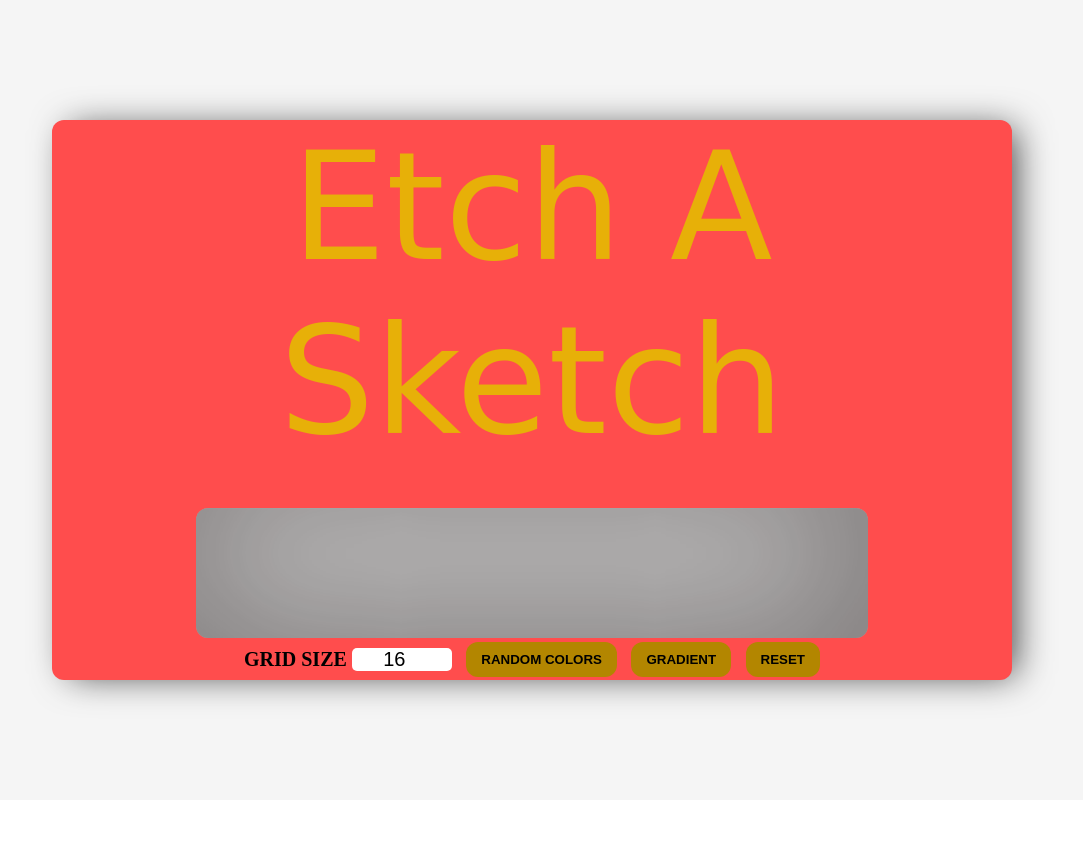
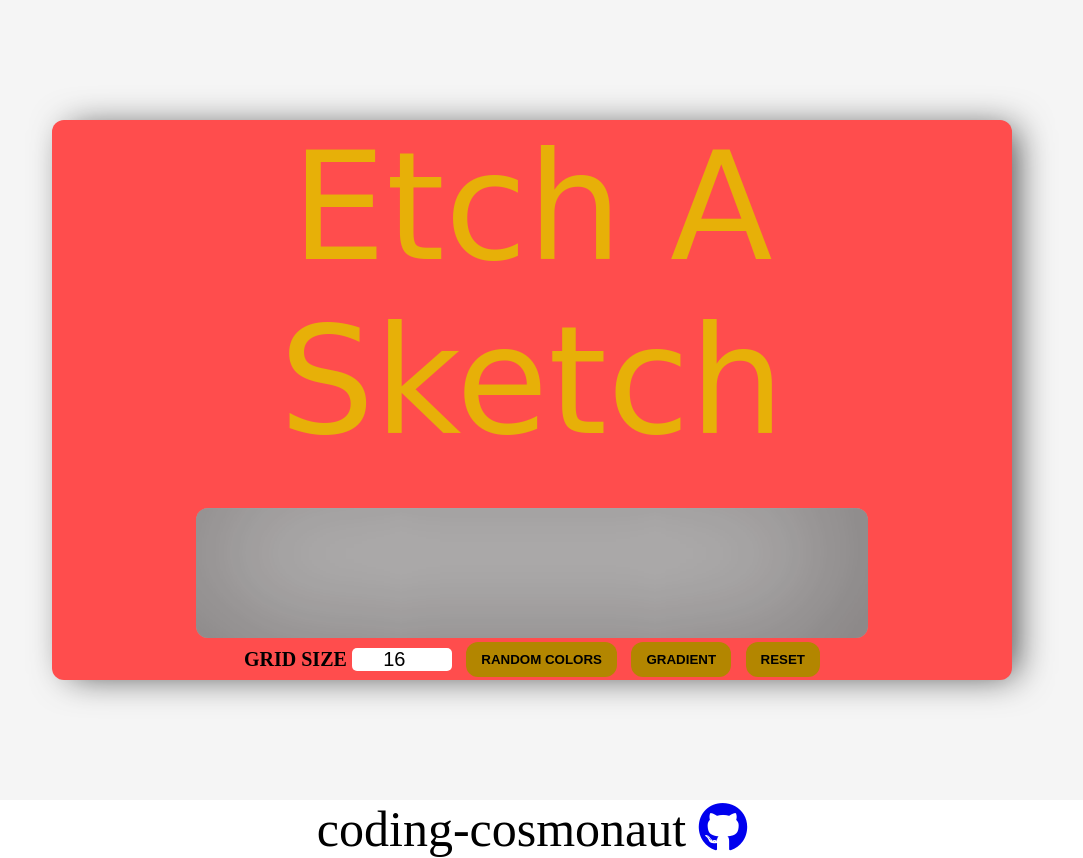
Before and after one commit to coding-cosmonaut/odin-Etch-a-Sketch, a plain HTML site: page index.html in a window 1280 px wide. Shown: the whole page, without its empty margins (108-1191 px from the left). Before the commit the page ends 800 px from the top, so only its background shows below. Drawn offline with Linux system fonts and the light colour scheme; a web font is replaced by a local one.

Commit message:
Add footer with github link

```diff
--- a/index.html
+++ b/index.html
@@ -10,6 +10,13 @@
     <link
       href="https://fonts.googleapis.com/css2?family=Arizonia&display=swap"
       rel="stylesheet"
+    />
+    <link
+      rel="stylesheet"
+      href="https://cdnjs.cloudflare.com/ajax/libs/font-awesome/6.5.1/css/all.min.css"
+      integrity="sha512-DTOQO9RWCH3ppGqcWaEA1BIZOC6xxalwEsw9c2QQeAIftl+Vegovlnee1c9QX4TctnWMn13TZye+giMm8e2LwA=="
+      crossorigin="anonymous"
+      referrerpolicy="no-referrer"
     />
   </head>
   <body>
@@ -37,6 +44,16 @@
         </div>
       </div>
     </main>
+    <footer>
+      <!-- Copyright ©
+      <script>
+        document.write(new Date().getFullYear());
+      </script> -->
+      coding-cosmonaut
+      <a href="https://github.com/coding-cosmonaut" target="_blank">
+        <i id="github" class="fab fa-github"></i>
+      </a>
+    </footer>
     <script src="index.js"></script>
   </body>
 </html>
--- a/style.css
+++ b/style.css
@@ -109,3 +109,14 @@ button:hover {
   background-color: #e6ac00;
   color: white;
 }
+
+footer {
+  font-size: 50px;
+  text-align: center;
+}
+#github {
+  transition: all 0.4s ease-in-out;
+}
+#github:hover {
+  transform: rotate(360deg);
+}
```
